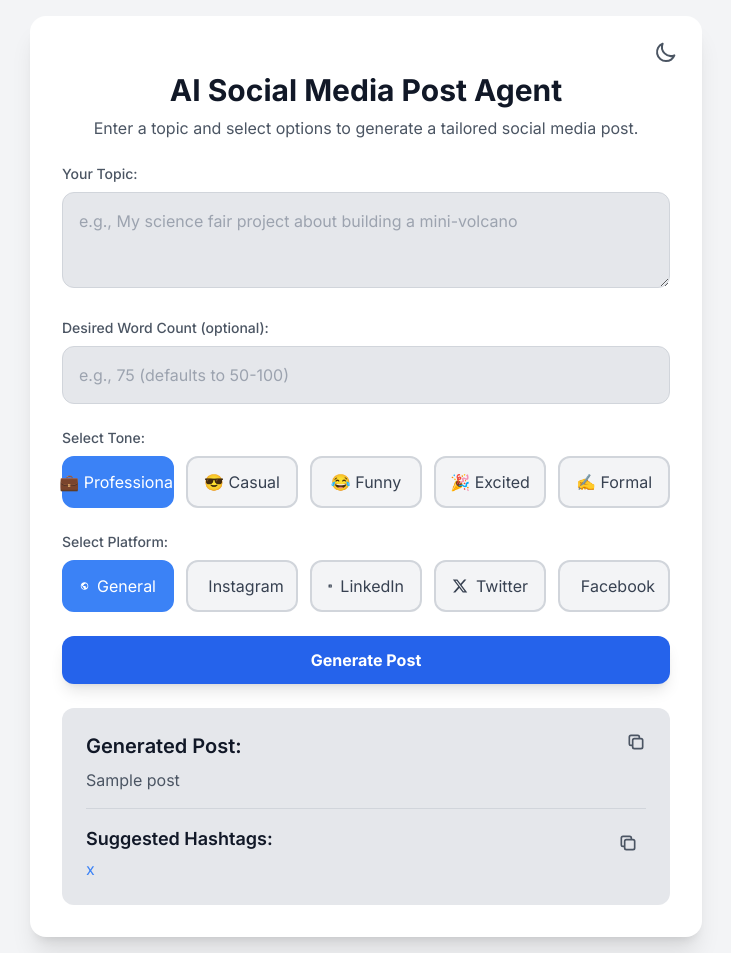
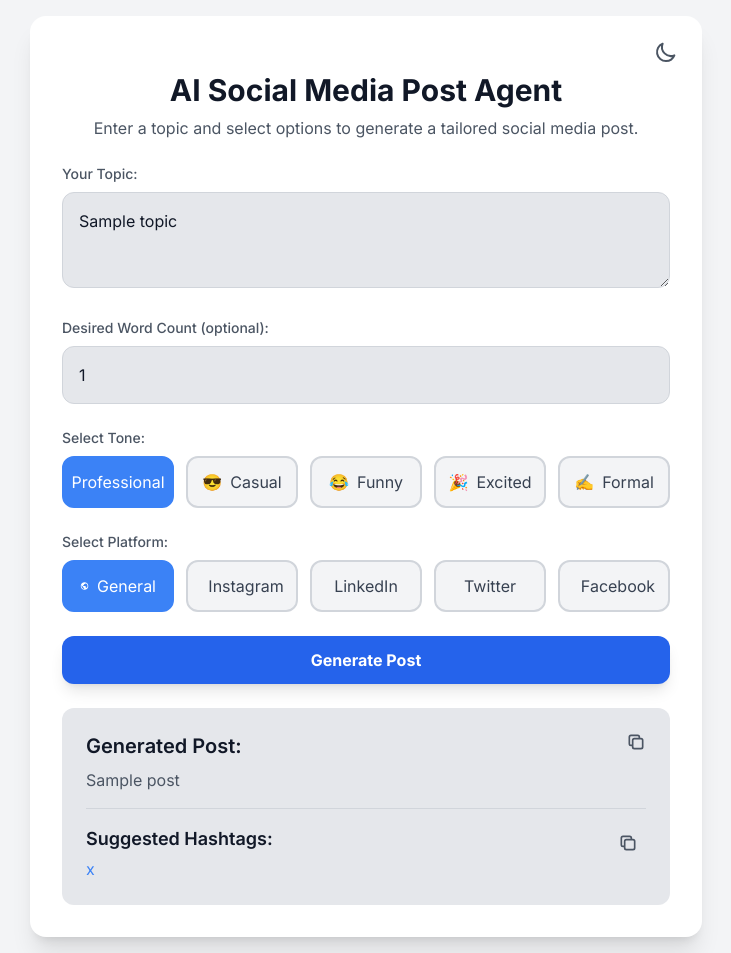
Before and after one commit to HarshRajeshirke/flask-social-agent, a Flask app: template templates/index.html in a window 1280 px wide. Shown: the whole page, without its empty margins (274-1005 px from the left). Run offline with Flask 3, Linux system fonts and the light colour scheme; the template is opened without the code that fills it: most values are stand-ins (such as "Sample title", 1, 10 or a date in 2020); some libraries are stand-ins or nearby versions.

Commit message:
Add files via upload

```diff
--- a/templates/index.html
+++ b/templates/index.html
@@ -51,47 +34,41 @@
             <svg id="theme-icon-light" class="w-6 h-6 hidden" fill="none" stroke="currentColor" viewBox="0 0 24 24"><path stroke-linecap="round" stroke-linejoin="round" stroke-width="2" d="M12 3v1m0 16v1m9-9h-1M4 12H3m15.364 6.364l-.707-.707M6.343 6.343l-.707-.707m12.728 0l-.707.707M6.343 17.657l-.707.707M16 12a4 4 0 11-8 0 4 4 0 018 0z"></path></svg>
             <svg id="theme-icon-dark" class="w-6 h-6 hidden" fill="none" stroke="currentColor" viewBox="0 0 24 24"><path stroke-linecap="round" stroke-linejoin="round" stroke-width="2" d="M20.354 15.354A9 9 0 018.646 3.646 9.003 9.003 0 0012 21a9.003 9.003 0 008.354-5.646z"></path></svg>
         </button>
-
         <div class="text-center">
             <h1 class="text-3xl font-bold text-main">AI Social Media Post Agent</h1>
             <p class="text-secondary mt-2">Enter a topic and select options to generate a tailored social media post.</p>
         </div>
-
         <form method="POST" class="space-y-6">
              <div>
                 <label for="topic" class="block text-sm font-medium text-secondary mb-2">Your Topic:</label>
-                  <textarea name="topic" id="topic" class="w-full h-24 p-4 rounded-xl bg-input text-main border border-color focus:outline-none focus:ring-2 focus:ring-blue-500" placeholder="e.g., My science fair project about building a mini-volcano" required></textarea>
+                <textarea name="topic" id="topic" class="w-full h-24 p-4 rounded-xl bg-input text-main border border-color focus:outline-none focus:ring-2 focus:ring-blue-500" required>{{ form_data.topic or '' }}</textarea>
             </div>
-
             <div>
                 <label for="word_count" class="block text-sm font-medium text-secondary mb-2">Desired Word Count (optional):</label>
-                  <input type="number" name="word_count" id="word_count" class="w-full p-4 rounded-xl bg-input text-main border border-color focus:outline-none focus:ring-2 focus:ring-blue-500" placeholder="e.g., 75 (defaults to 50-100)">
+                <input type="number" name="word_count" id="word_count" value="{{ form_data.word_count or '' }}" class="w-full p-4 rounded-xl bg-input text-main border border-color focus:outline-none focus:ring-2 focus:ring-blue-500" placeholder="e.g., 75">
             </div>
-
             <div>
                 <label class="block text-sm font-medium text-secondary mb-2">Select Tone:</label>
                 <div class="icon-selector grid grid-cols-2 sm:grid-cols-5 gap-3">
-                      <div><input type="radio" id="tone-professional" name="tone" value="Professional" checked><label for="tone-professional">💼 Professional</label></div>
-                      <div><input type="radio" id="tone-casual" name="tone" value="Casual"><label for="tone-casual">😎 Casual</label></div>
-                      <div><input type="radio" id="tone-funny" name="tone" value="Funny"><label for="tone-funny">😂 Funny</label></div>
-                      <div><input type="radio" id="tone-excited" name="tone" value="Excited"><label for="tone-excited">🎉 Excited</label></div>
-                      <div><input type="radio" id="tone-formal" name="tone" value="Formal"><label for="tone-formal">✍ Formal</label></div>
+                    <div><input type="radio" id="tone-professional" name="tone" value="Professional" {% if form_data.tone == 'Professional' or not form_data.tone %}checked{% endif %}><label for="tone-professional">Professional</label></div>
+                    <div><input type="radio" id="tone-casual" name="tone" value="Casual" {% if form_data.tone == 'Casual' %}checked{% endif %}><label for="tone-casual"><span class="mr-2">😎</span>Casual</label></div>
+                    <div><input type="radio" id="tone-funny" name="tone" value="Funny" {% if form_data.tone == 'Funny' %}checked{% endif %}><label for="tone-funny"><span class="mr-2">😂</span>Funny</label></div>
+                    <div><input type="radio" id="tone-excited" name="tone" value="Excited" {% if form_data.tone == 'Excited' %}checked{% endif %}><label for="tone-excited"><span class="mr-2">🎉</span>Excited</label></div>
+                    <div><input type="radio" id="tone-formal" name="tone" value="Formal" {% if form_data.tone == 'Formal' %}checked{% endif %}><label for="tone-formal"><span class="mr-2">✍️</span>Formal</label></div>
                 </div>
             </div>
-
             <div>
                 <label class="block text-sm font-medium text-secondary mb-2">Select Platform:</label>
                 <div class="icon-selector grid grid-cols-2 sm:grid-cols-5 gap-3">
-                      <div><input type="radio" id="platform-general" name="platform" value="General" checked><label for="platform-general"><svg fill="currentColor" viewBox="0 0 24 24"><path d="M12 2C6.48 2 2 6.48 2 12s4.48 10 10 10 10-4.48 10-10S17.52 2 12 2zm-1 17.93c-3.95-.49-7-3.85-7-7.93 0-.62.08-1.21.21-1.79L9 15v1c0 1.1.9 2 2 2v1.93zm6.9-2.54c-.26-.81-1-1.39-1.9-1.39h-1v-3c0-.55-.45-1-1-1H8v-2h2c.55 0 1-.45 1-1V7h2c1.1 0 2-.9 2-2v-.41c2.93 1.19 5 4.06 5 7.41 0 2.08-.8 3.97-2.1 5.39z"></path></svg>General</label></div>
-                      <div><input type="radio" id="platform-instagram" name="platform" value="Instagram"><label for="platform-instagram"><svg fill="currentColor" viewBox="0 0 24 24"><path d="M12 2c-2.717 0-3.056.01-4.122.06-1.065.05-1.79.217-2.428.465a4.898 4.898 0 0 0-1.772 1.153 4.9 4.9 0 0 0-1.153 1.772c-.247.637-.415 1.363-.465 2.428C2.01 8.944 2 9.283 2 12s.01 3.056.06 4.122c.05 1.065.217 1.79.465 2.428a4.898 4.898 0 0 0 1.153 1.772 4.9 4.9 0 0 0 1.772 1.153c.637.247 1.363.415 2.428.465C8.944 21.99 9.283 22 12 22s3.056-.01 4.122-.06c1.065-.05 1.79-.217 2.428-.465a4.898 4.898 0 0 0 1.772-1.153 4.9 4.9 0 0 0 1.153-1.772c.247-.637.415-1.363.465-2.428C21.99 15.056 22 14.717 22 12s-.01-3.056-.06-4.122c-.05-1.065-.217-1.79-.465-2.428a4.898 4.898 0 0 0-1.153-1.772 4.9 4.9 0 0 0-1.772-1.153c-.637-.247-1.363-.415-2.428-.465C15.056 2.01 14.717 2 12 2zm0 4.6c-2.404 0-4.35 1.946-4.35 4.35s1.946 4.35 4.35 4.35 4.35-1.946 4.35-4.35S14.404 6.6 12 6.6zm0 7.2c-1.549 0-2.8-1.251-2.8-2.8s1.251-2.8 2.8-2.8 2.8 1.251 2.8 2.8-1.251 2.8-2.8 2.8zm5.55-6.3c-.537 0-.97.433-.97.97s.433.97.97.97.97-.433.97-.97-.433-.97-.97-.97z"></path></svg>Instagram</label></div>
-                      <div><input type="radio" id="platform-linkedin" name="platform" value="LinkedIn"><label for="platform-linkedin"><svg fill="currentColor" viewBox="0 0 24 24"><path d="M19 3a2 2 0 0 1 2 2v14a2 2 0 0 1-2 2H5a2 2 0 0 1-2-2V5a2 2 0 0 1 2-2h14zm-8.26 13.5H8.47V9.74h2.27v4.76zM9.61 8.52c-.7 0-1.26-.57-1.26-1.26s.57-1.26 1.26-1.26c.7 0 1.26.57 1.26 1.26s-.56 1.26-1.26 1.26zm6.13 4.98c0-2.6-1.42-3.8-3.32-3.8-1.51 0-2.27.83-2.65 1.55v-1.3H7.5v6.59h2.27v-3.24c0-.88.16-1.74 1.26-1.74 1.09 0 1.1.97 1.1 1.79v3.19h2.27v-3.79z"></path></svg>LinkedIn</label></div>
-                      <div><input type="radio" id="platform-twitter" name="platform" value="Twitter"><label for="platform-twitter"><svg fill="currentColor" viewBox="0 0 24 24"><path d="M18.244 2.25h3.308l-7.227 8.26 8.502 11.24H16.17l-5.214-6.817L4.99 21.75H1.68l7.73-8.835L1.254 2.25H8.08l4.713 6.231zm-1.161 17.52h1.833L7.084 4.126H5.117z"></path></svg>Twitter</label></div>
-                      <div><input type="radio" id="platform-facebook" name="platform" value="Facebook"><label for="platform-facebook"><svg fill="currentColor" viewBox="0 0 24 24"><path d="M22 12c0-5.523-4.477-10-10-10S2 6.477 2 12c0 4.991 3.657 9.128 8.438 9.879V14.89h-2.54V12h2.54V9.797c0-2.506 1.492-3.89 3.777-3.89 1.094 0 2.238.195 2.238.195v2.46h-1.26c-1.243 0-1.63.771-1.63 1.562V12h2.773l-.443 2.89h-2.33v7.028C18.343 21.128 22 16.991 22 12z"></path></svg>Facebook</label></div>
+                    <div><input type="radio" id="platform-general" name="platform" value="General" {% if form_data.platform == 'General' or not form_data.platform %}checked{% endif %}><label for="platform-general"><svg fill="currentColor" viewBox="0 0 24 24"><path d="M12 2C6.48 2 2 6.48 2 12s4.48 10 10 10 10-4.48 10-10S17.52 2 12 2zm-1 17.93c-3.95-.49-7-3.85-7-7.93 0-.62.08-1.21.21-1.79L9 15v1c0 1.1.9 2 2 2v1.93zm6.9-2.54c-.26-.81-1-1.39-1.9-1.39h-1v-3c0-.55-.45-1-1-1H8v-2h2c.55 0 1-.45 1-1V7h2c1.1 0 2-.9 2-2v-.41c2.93 1.19 5 4.06 5 7.41 0 2.08-.8 3.97-2.1 5.39z"></path></svg>General</label></div>
+                    <div><input type="radio" id="platform-instagram" name="platform" value="Instagram" {% if form_data.platform == 'Instagram' %}checked{% endif %}><label for="platform-instagram"><svg fill="currentColor" viewBox="0 0 24 24"><path d="M7.8 2h8.4C19.4 2 22 4.6 22 7.8v8.4a5.8 5.8 0 0 1-5.8 5.8H7.8C4.6 22 2 19.4 2 16.2V7.8A5.8 5.8 0 0 1 7.8 2m-.2 2A3.6 3.6 0 0 0 4 7.6v8.8C4 18.39 5.61 20 7.6 20h8.8a3.6 3.6 0 0 0 3.6-3.6V7.6C20 5.61 18.39 4 16.4 4H7.6m9.65 1.5a1.25 1.25 0 0 1 1.25 1.25A1.25 1.25 0 0 1 17.25 8 1.25 1.25 0 0 1 16 6.75a1.25 1.25 0 0 1 1.25-1.25M12 7a5 5 0 0 1 5 5 5 5 0 0 1-5 5 5 5 0 0 1-5-5 5 5 0 0 1 5-5m0 2a3 3 0 0 0-3 3 3 3 0 0 0 3 3 3 3 0 0 0 3-3 3 3 0 0 0-3-3z"></path></svg>Instagram</label></div>
+                    <div><input type="radio" id="platform-linkedin" name="platform" value="LinkedIn" {% if form_data.platform == 'LinkedIn' %}checked{% endif %}><label for="platform-linkedin">LinkedIn</label></div>
+                    <div><input type="radio" id="platform-twitter" name="platform" value="Twitter" {% if form_data.platform == 'Twitter' %}checked{% endif %}><label for="platform-twitter">Twitter</label></div>
+                    <div><input type="radio" id="platform-facebook" name="platform" value="Facebook" {% if form_data.platform == 'Facebook' %}checked{% endif %}><label for="platform-facebook"><svg fill="currentColor" viewBox="0 0 24 24"><path d="M14 13.5h2.5l1-4H14v-2c0-1.03 0-2 2-2h1.5V2.14c-.326-.043-1.557-.14-2.857-.14C11.928 2 10 3.657 10 6.7v2.8H7v4h3V22h4z"></path></svg>Facebook</label></div>
                 </div>
             </div>
             <button type="submit" class="w-full py-3 bg-blue-600 hover:bg-blue-700 rounded-xl font-bold text-white shadow-lg transition-transform transform hover:scale-105">Generate Post</button>
         </form>
-
         {% if result %}
         <div class="mt-8 p-6 bg-input rounded-xl relative">
             <button id="copyPostBtn" title="Copy post" class="absolute top-4 right-4 p-2 rounded-full text-secondary hover:bg-main transition-colors">
```
Also changed, not shown: other parts of templates/index.html (+5 -35 lines). Lines whose indentation alone changed are shown as unchanged.
